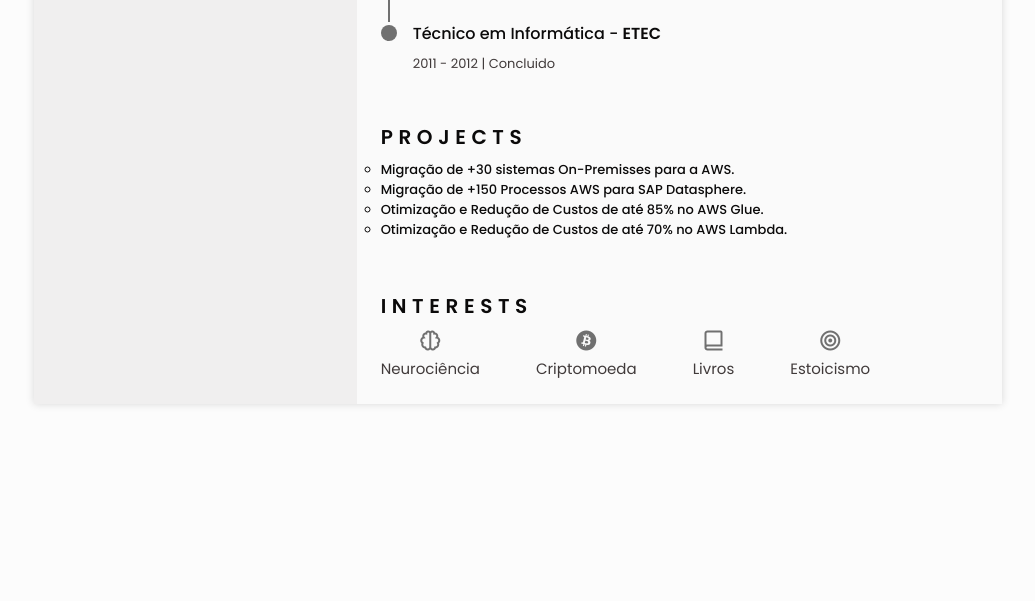
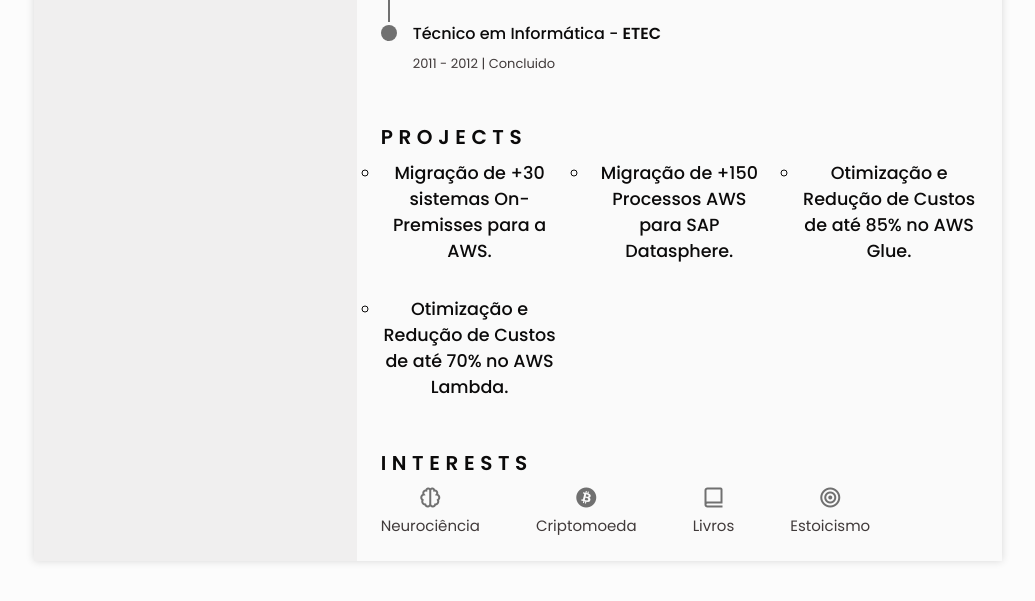
Before and after one commit to BrunoSales95/teste.github.io, a plain HTML site: page index.html in a window 1280 px wide. Shown: the part 818-1419 px from the top of the page, without its empty margins (122-1157 px from the left). Before the commit the page ends 1270 px from the top, so only its background shows below. Drawn offline with nearby package versions, Linux system fonts and the light colour scheme.

Commit message:
21313
12313

```diff
--- a/index.html
+++ b/index.html
@@ -324,15 +324,14 @@
           <!--========== projects ==========-->
           <section class="certificate section" id="projects">
             <h2 class="section-title">Projects</h2>
-
             <div class="certificate__container bd-grid">
               <div class="certificate__content">
-                <h3 class="certificate__title">
-                  <ul style="list-style-type: circle;">
-                    <li>Migração de +30 sistemas On-Premisses para a AWS.</li>
-                    <li>Migração de +150 Processos AWS para SAP Datasphere.</li>
-                    <li>Otimização e Redução de Custos de até 85% no AWS Glue.</li>
-                    <li>Otimização e Redução de Custos de até 70% no AWS Lambda.</li>
+                <h3 class="nav__menu">
+                  <ul style="list-style-type: circle;"  class="nav__list">
+                    <li class="nav__item">Migração de +30 sistemas On-Premisses para a AWS.</li>
+                    <li class="nav__item">Migração de +150 Processos AWS para SAP Datasphere.</li>
+                    <li class="nav__item">Otimização e Redução de Custos de até 85% no AWS Glue.</li>
+                    <li class="nav__item">Otimização e Redução de Custos de até 70% no AWS Lambda.</li>
                   </ul>
                 </div>
             </div>
```
